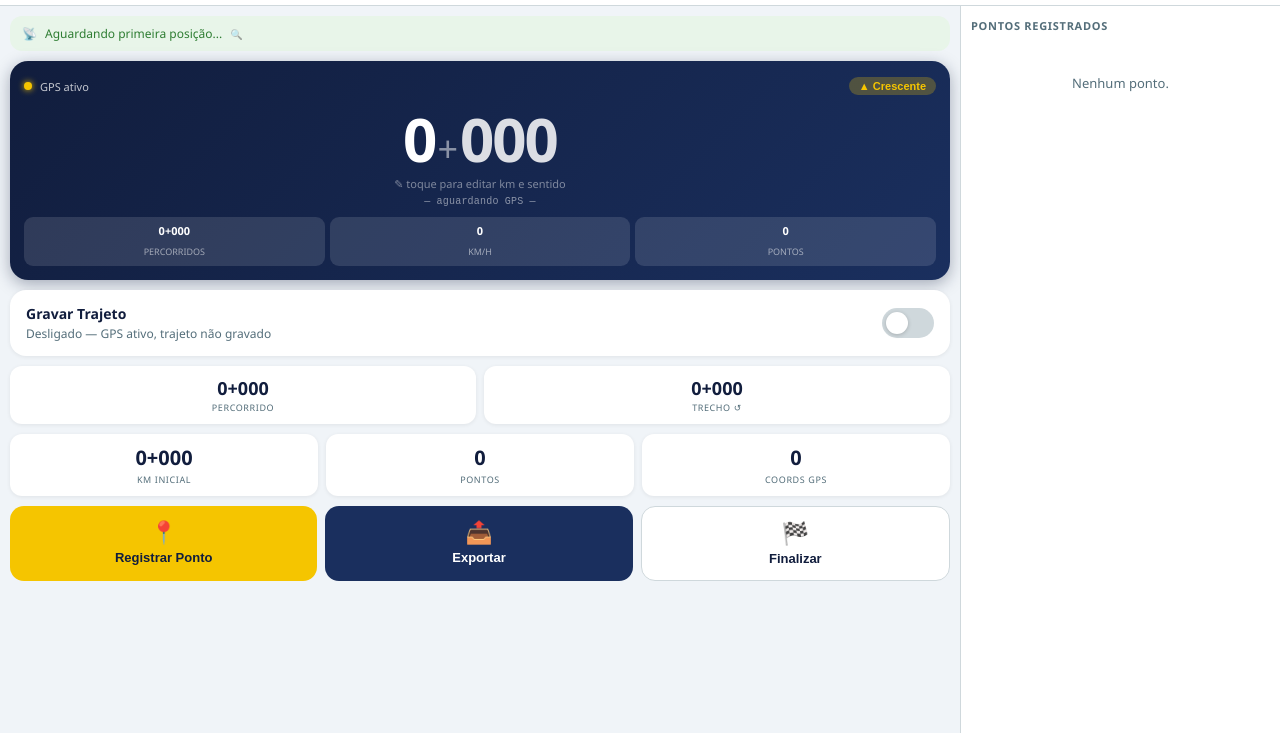
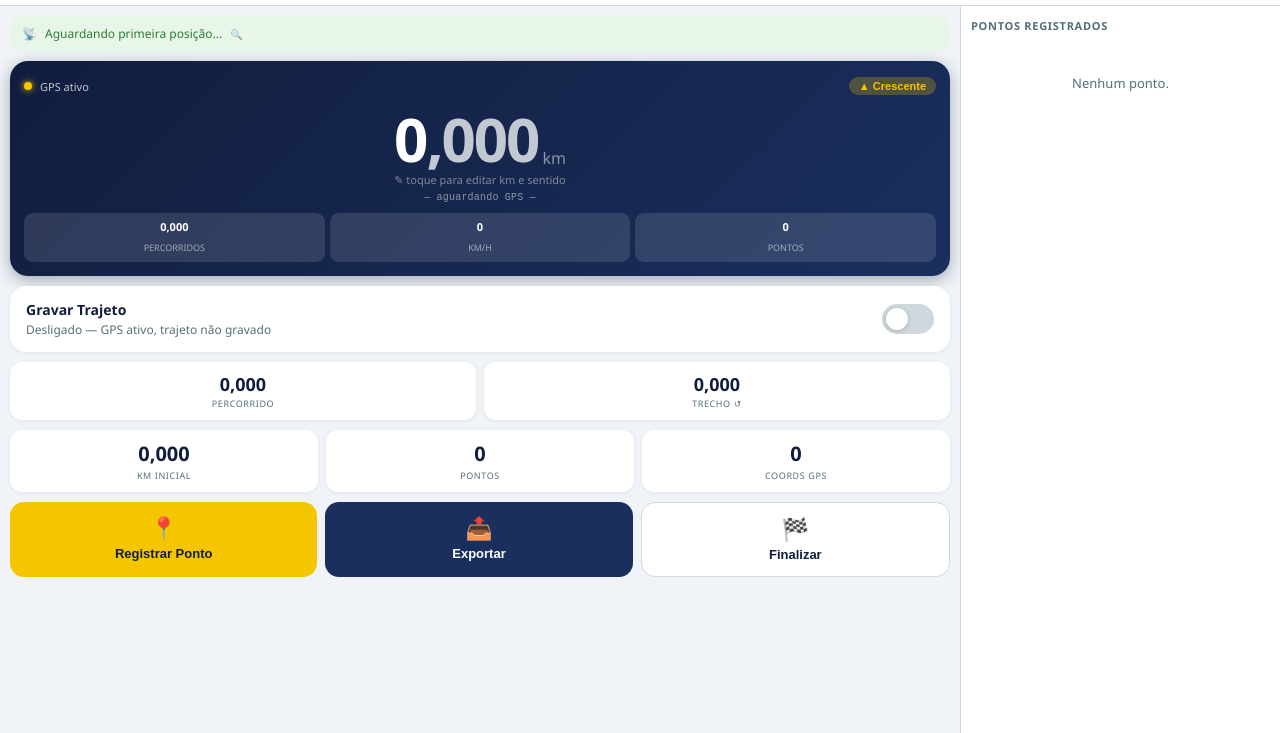
Before and after one commit to dvabrao/odometro-rodovia, a plain HTML site: page web/index.html in a window 1280 px wide. Shown: the part 67-800 px from the top of the page. Drawn offline with Linux system fonts and the light colour scheme.

Commit message:
feat: formato de km decimal com vírgula (0,052 km) em todo o app
Substitui o formato "0+052" (km+metros) por "0,052" (decimal, 3 casas,
vírgula pt-BR) em toda a interface: odômetro principal, badges, seção
de distância percorrida/trecho, KM inicial, lista de pontos, exportação
KML/PDF e marca d'água.

- fmtFull(km): agora retorna "1,234" em vez de "1+234"
- Display principal: elemento único odo-val com parte decimal em cor
  mais suave (rgba .75)
- Painel de edição: campo único decimal (aceita vírgula ou ponto)
  em vez de dois campos km+metros separados
- applyEdit(): lê valor decimal diretamente
- Unidade "km" exibida ao lado do número principal

Co-Authored-By: Claude Sonnet 4.6 <noreply@anthropic.com>
Claude-Session: https://claude.ai/code/session_015zCKHtUS9zKVaMHVsfQx1U

```diff
--- a/web/index.html
+++ b/web/index.html
@@ -52,9 +52,9 @@ body{font-family:'Segoe UI',system-ui,sans-serif;background:var(--bg);color:var(
 .pill-dir.cresc{background:rgba(245,197,0,.25);color:#F5C500;}
 .pill-dir.decresc{background:rgba(255,138,128,.2);color:#FF8A80;}
 .odo-big{text-align:center;cursor:pointer;user-select:none;padding:2px 0;}
-.odo-km{font-size:60px;font-weight:800;color:#fff;line-height:1;letter-spacing:-2px;}
-.odo-sep{font-size:36px;font-weight:300;color:rgba(255,255,255,.5);margin:0 2px;}
-.odo-m{font-size:60px;font-weight:800;color:rgba(255,255,255,.85);line-height:1;letter-spacing:-2px;}
+.odo-val{font-size:60px;font-weight:800;color:#fff;line-height:1;letter-spacing:-2px;}
+.odo-val .odo-dec{color:rgba(255,255,255,.75);}
+.odo-unit{font-size:16px;font-weight:400;color:rgba(255,255,255,.5);margin-left:4px;vertical-align:middle;}
 .odo-hint{text-align:center;font-size:11px;color:rgba(255,255,255,.45);margin-top:3px;}
 .odo-latlon{text-align:center;font-size:10px;color:rgba(255,255,255,.5);margin-top:3px;
   font-family:monospace;letter-spacing:.2px;}
@@ -326,7 +326,7 @@ input:checked+.toggle-slider:before{transform:translateX(22px);}
     </div>
     <div class="odo-big" onclick="toggleEdit()">
       <div>
-        <span class="odo-km" id="odo-km">0</span><span class="odo-sep">+</span><span class="odo-m" id="odo-m">000</span>
+        <span class="odo-val" id="odo-val">0<span class="odo-dec">,000</span></span><span class="odo-unit">km</span>
       </div>
       <div class="odo-hint">✎ toque para editar km e sentido</div>
     </div>
@@ -334,10 +334,8 @@ input:checked+.toggle-slider:before{transform:translateX(22px);}
     <!-- Edit panel -->
     <div class="edit-panel" id="edit-panel">
       <div class="edit-row">
-        <input class="edit-inp" type="number" id="inp-km" placeholder="0" min="0">
-        <span class="edit-plus">+</span>
-        <input class="edit-inp" type="number" id="inp-m" placeholder="000" min="0" max="999" style="max-width:85px">
-        <span style="color:rgba(255,255,255,.5);font-size:12px;">m</span>
+        <input class="edit-inp" type="text" inputmode="decimal" id="inp-km" placeholder="0,000" style="text-align:center;">
+        <span style="color:rgba(255,255,255,.5);font-size:14px;">km</span>
       </div>
       <div class="dir-row">
         <button class="dir-btn sel-c" id="dir-c" onclick="setDir('C')">▲ Crescente</button>
@@ -347,7 +345,7 @@ input:checked+.toggle-slider:before{transform:translateX(22px);}
     </div>
     <!-- Badges -->
     <div class="odo-sub-row">
-      <div class="odo-badge"><span id="b-dist">0+000</span><small>percorridos</small></div>
+      <div class="odo-badge"><span id="b-dist">0,000</span><small>percorridos</small></div>
       <div class="odo-badge"><span id="b-spd">0</span><small id="b-spd-unit">km/h</small></div>
       <div class="odo-badge"><span id="b-pts">0</span><small>pontos</small></div>
     </div>
@@ -370,18 +368,18 @@ input:checked+.toggle-slider:before{transform:translateX(22px);}
   <!-- DISTÂNCIA PERCORRIDA + TRECHO PARCIAL -->
   <div class="km-section-row">
     <div class="km-sec-box">
-      <div class="km-sec-val" id="sec-dist">0+000</div>
+      <div class="km-sec-val" id="sec-dist">0,000</div>
       <div class="km-sec-lbl">Percorrido</div>
     </div>
     <div class="km-sec-box" onclick="resetTrip()" style="cursor:pointer;user-select:none;" title="Toque para zerar o trecho">
-      <div class="km-sec-val" id="trip-dist">0+000</div>
+      <div class="km-sec-val" id="trip-dist">0,000</div>
       <div class="km-sec-lbl">Trecho ↺</div>
     </div>
   </div>
 
   <!-- STATS -->
   <div class="stat-row">
-    <div class="stat-box"><div class="stat-val" id="stat-ini">0+000</div><div class="stat-lbl">KM Inicial</div></div>
+    <div class="stat-box"><div class="stat-val" id="stat-ini">0,000</div><div class="stat-lbl">KM Inicial</div></div>
     <div class="stat-box"><div class="stat-val" id="stat-pts">0</div><div class="stat-lbl">Pontos</div></div>
     <div class="stat-box"><div class="stat-val" id="stat-track">0</div><div class="stat-lbl">Coords GPS</div></div>
   </div>
@@ -736,14 +734,16 @@ function saveSettings(){
 // ════════════════════════════════
 //  FORMATAÇÃO
 // ════════════════════════════════
+// Formata km como decimal com 3 casas e vírgula: 1,234
+function fmtFull(km){
+  if(km==null) return '—';
+  return Math.abs(km).toFixed(3).replace('.',',');
+}
+// Mantida por compatibilidade interna (não mais usada no display principal)
 function fmtKmM(km){
   const k=Math.floor(Math.abs(km));
   const m=String(Math.round((Math.abs(km)-k)*1000)).padStart(3,'0');
   return{km:String(k),m};
-}
-function fmtFull(km){
-  if(km==null) return '—';
-  const{km:k,m}=fmtKmM(km);return k+'+'+m;
 }
 function fmtSpd(kmh){
   if(settings.spd==='ms') return (kmh/3.6).toFixed(1);
@@ -802,9 +802,12 @@ function toUTM(lat,lon){
 //  ATUALIZAR UI
 // ════════════════════════════════
 function updateOdo(){
-  const{km:k,m}=fmtKmM(curKm);
-  document.getElementById('odo-km').textContent=k;
-  document.getElementById('odo-m').textContent=m;
+  // Exibe ex: "1<span>,234</span> km"
+  const full=fmtFull(curKm); // "1,234"
+  const sep=full.indexOf(',');
+  const intPart=full.substring(0,sep);
+  const decPart=full.substring(sep); // ",234"
+  document.getElementById('odo-val').innerHTML=intPart+'<span class="odo-dec">'+decPart+'</span>';
   document.getElementById('b-dist').textContent=fmtFull(distTotal);
   document.getElementById('b-spd').textContent=fmtSpd(curSpd);
   document.getElementById('b-spd-unit').textContent=spdUnit();
@@ -1058,9 +1061,7 @@ function toggleEdit(){
   editOpen=!editOpen;
   document.getElementById('edit-panel').style.display=editOpen?'block':'none';
   if(editOpen){
-    const{km:k,m}=fmtKmM(curKm);
-    document.getElementById('inp-km').value=k;
-    document.getElementById('inp-m').value=m;
+    document.getElementById('inp-km').value=fmtFull(curKm); // ex: "1,234"
     _updDirBtns();
     setTimeout(()=>{
       document.getElementById('inp-km').focus();
@@ -1074,9 +1075,8 @@ function _updDirBtns(){
   document.getElementById('dir-d').className='dir-btn'+(dir==='D'?' sel-d':'');
 }
 function applyEdit(){
-  const k=parseInt(document.getElementById('inp-km').value)||0;
-  const m=parseInt(document.getElementById('inp-m').value)||0;
-  kmIni=k+Math.min(m,999)/1000;
+  const raw=(document.getElementById('inp-km').value||'0').replace(',','.');
+  kmIni=Math.max(0,parseFloat(raw)||0);
   curKm=kmIni;distTotal=0;tripOffset=0;lastLat=null;lastLon=null;lastTime=null;
   secIni=null;secFim=null;
   editOpen=false;
```
